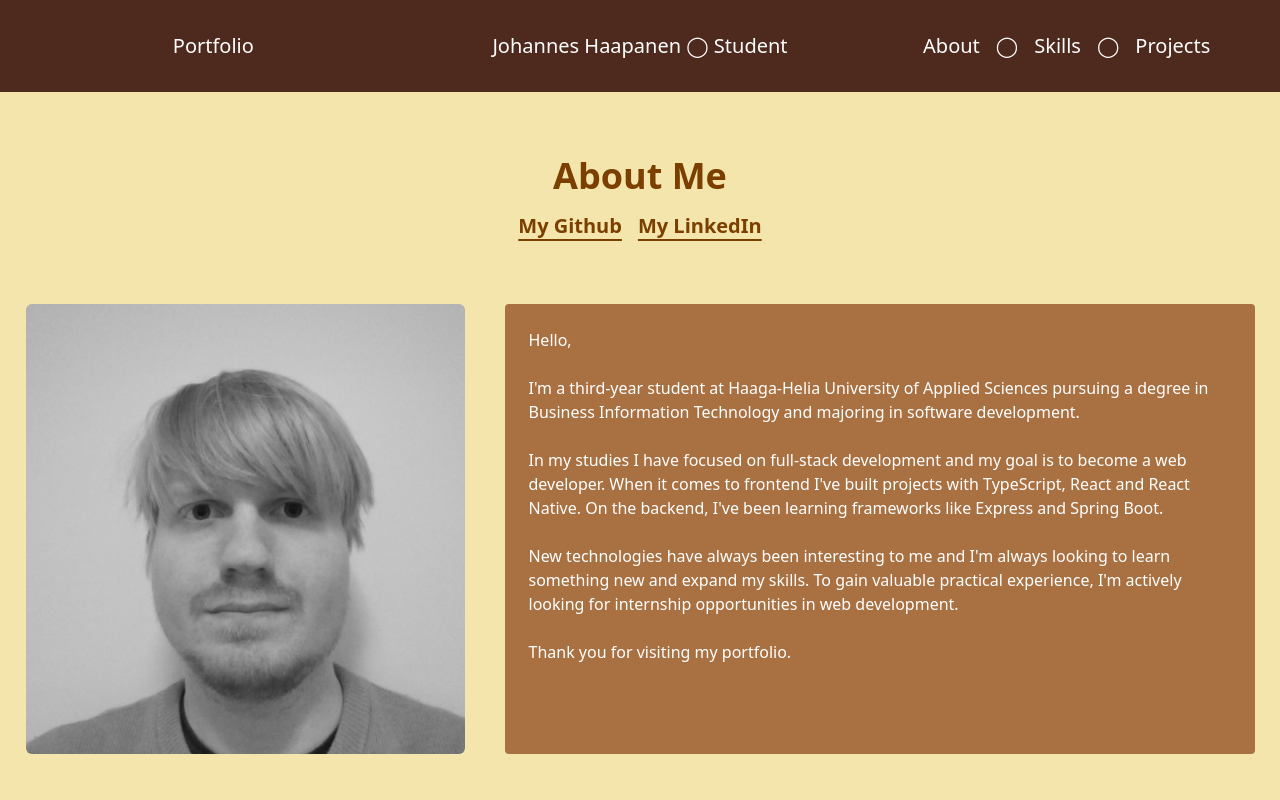
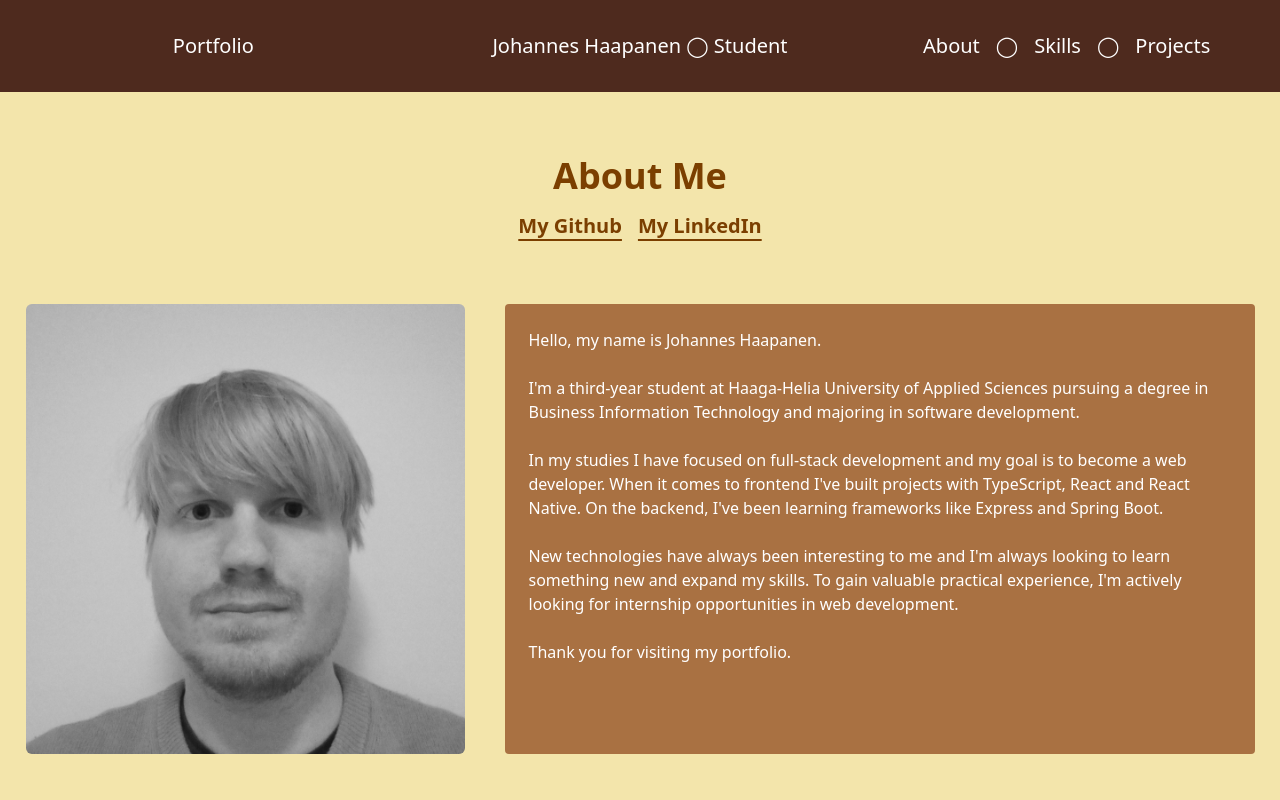
Before and after one commit to joakha/joakha.github.io, a React (Vite) app: page / in a window 1280 px wide. Shown: the top 800 px of the page. Built offline with nearby package versions, Linux system fonts and the light colour scheme.

Commit message:
proper readme file

```diff
--- a/src/constants.js
+++ b/src/constants.js
@@ -7,7 +7,7 @@ import chocolate1 from "./assets/chocolate-1.jpeg"
 import chocolate2 from "./assets/chocolate-2.jpeg"
 import chocolate3 from "./assets/chocolate-3.jpeg"
 
-const introductionText = "Hello,\n\n" +
+const introductionText = "Hello, my name is Johannes Haapanen.\n\n" +
 "I'm a third-year student at Haaga-Helia University of Applied Sciences pursuing a degree in Business Information Technology and majoring in software development.\n\n" +
 "In my studies I have focused on full-stack development and my goal is to become a web developer. When it comes to frontend I've built projects with TypeScript, React and React Native. " +
 "On the backend, I've been learning frameworks like Express and Spring Boot.\n\n" +
@@ -24,7 +24,7 @@ const projects = [
     to give feedback or just to say hello.`,
     pictures: [chocolate1, chocolate2, chocolate3],
     repository: "https://github.com/joakha/chocolate-review",
-    liveLink: "https://chocolate-review-joakha.onrender.com"
+    liveLink: "https://chocolate-review-joakha.onrender.com/find-reviews"
   },
     {
     name: "Benefit-App",
```
Also changed, not shown: 1 other file (tests, documents, lock files or other folders).
